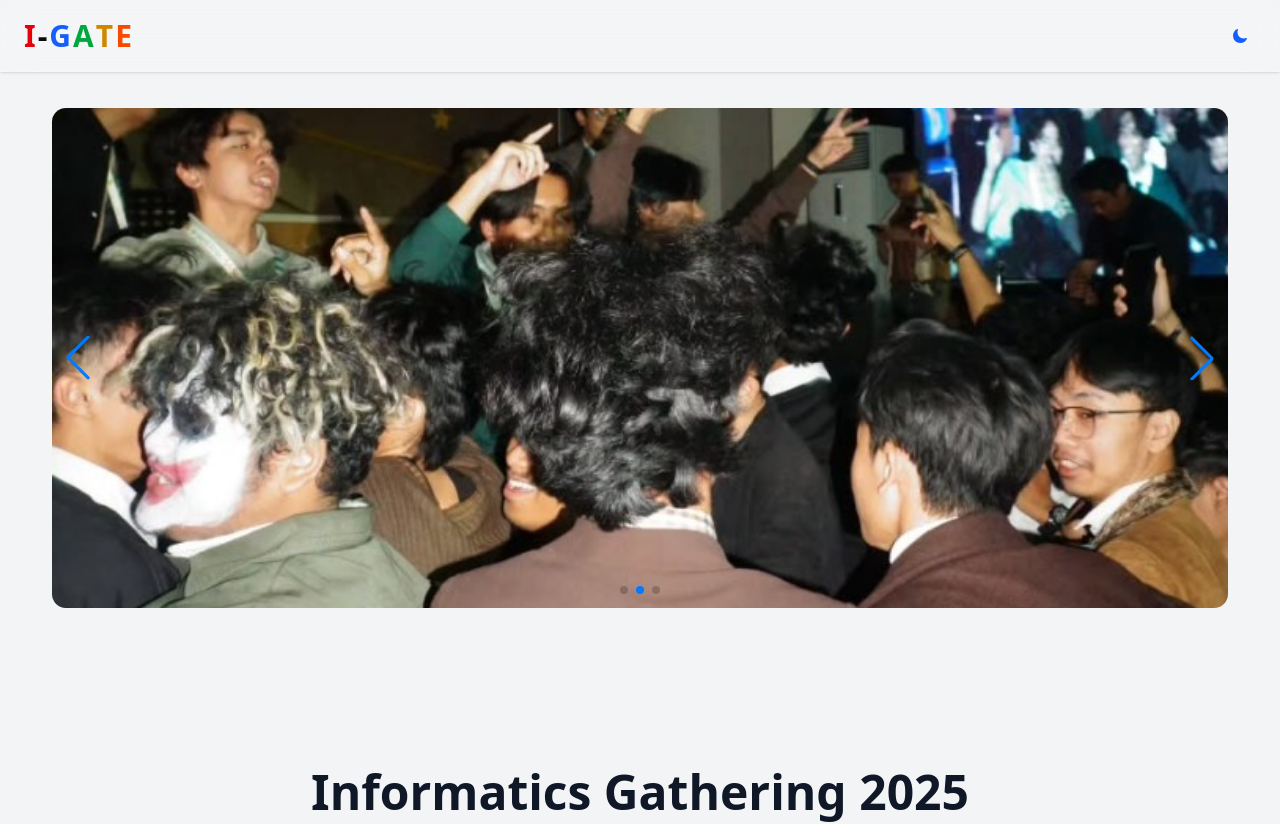
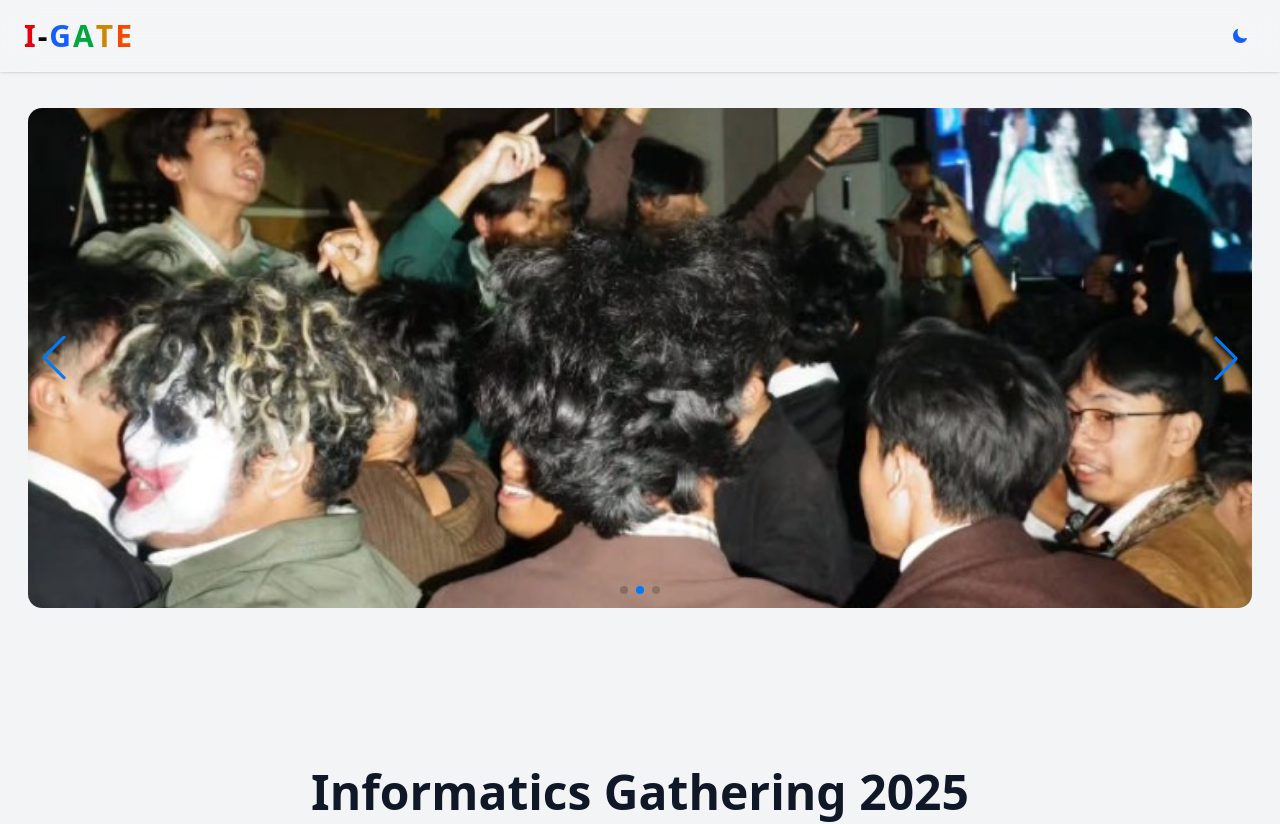
Before and after one commit to jangkarbumi/i-gate-protoype, a Next.js app: page / in a window 1280 px wide. Shown: the top 824 px of the page. Built offline with nearby package versions, Linux system fonts and the light colour scheme.

Commit message:
Adding Navbar to every page

```diff
--- a/src/app/layout.tsx
+++ b/src/app/layout.tsx
@@ -17,6 +17,13 @@ const geistMono = Geist_Mono({
 export const metadata: Metadata = {
   title: "I-Gate 2025",
   description: "Informatics Gathering 2025!",
+  keywords: [
+    "informatika",
+    "undip",
+    "hmif",
+    "igate",
+    "igate2025"
+  ]
 };
 
 export default function RootLayout({
@@ -31,7 +38,7 @@ export default function RootLayout({
       >
         <Providers>
           <Navbar />
-          <main className="pt-20 px-6">{children}</main>
+          <main className="pt-20">{children}</main>
         </Providers>
       </body>
     </html>
```
